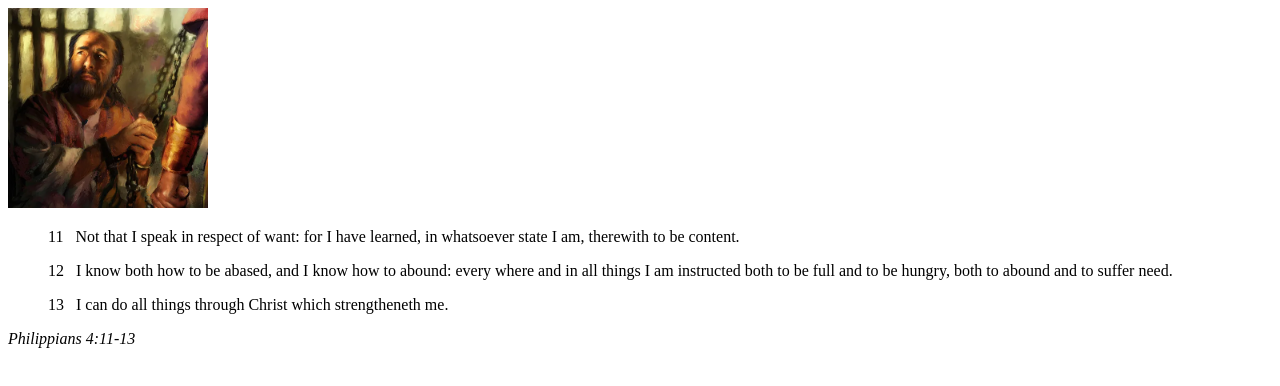
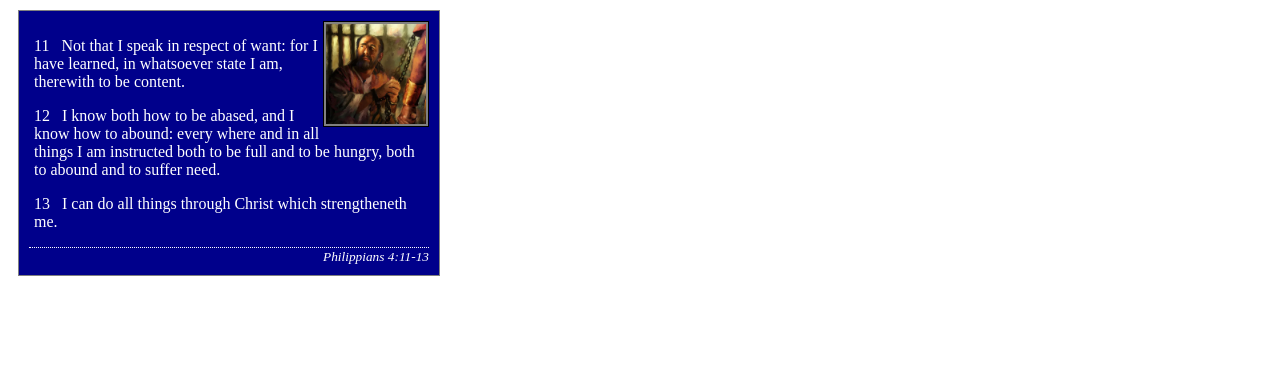
Before and after one commit to Ollionnaire/wdd130, a plain HTML site: page week02/box-model.html in a window 1280 px wide. Drawn offline with Linux system fonts and the light colour scheme.

Commit message:
Activity

```diff
--- a/week02/box-model.html
+++ b/week02/box-model.html
@@ -5,6 +5,8 @@
     <meta charset="UTF-8">
     <meta name="viewport" content="width=device-width, initial-scale=1.0">
     <title>Box Model Activity</title>
+    <link rel="stylesheet" href="styles/box-model.css">
+
 </head>
 
 <body>
--- a/week02/styles/box-model.css
+++ b/week02/styles/box-model.css
@@ -1,15 +1,30 @@
 .callout {
-    /* write declarations here */
+    max-width: 400px;
+    padding: 10px;
+    border: 1px solid grey;
+    margin:10px;
+    background-color: darkblue;
+    color: white;
 }
 
 .callout img {
-    /* write declarations here */
+    float: right;
+    width: 100px;
+    height: 100px;
+    background-color: gray;
+    padding: 2px;
+    margin: 0 auto;
+    border: 1px solid black;
 }
 
 blockquote {
-    /* write declarations here */
+    margin: 0 0 0 5px;
 }
 
 cite {
-    /* write declarations here */
+    border-top: 1px dotted white;
+    padding-top: 1px;
+    display: block;
+    text-align: right;
+    font-size: smaller;
 }
```
